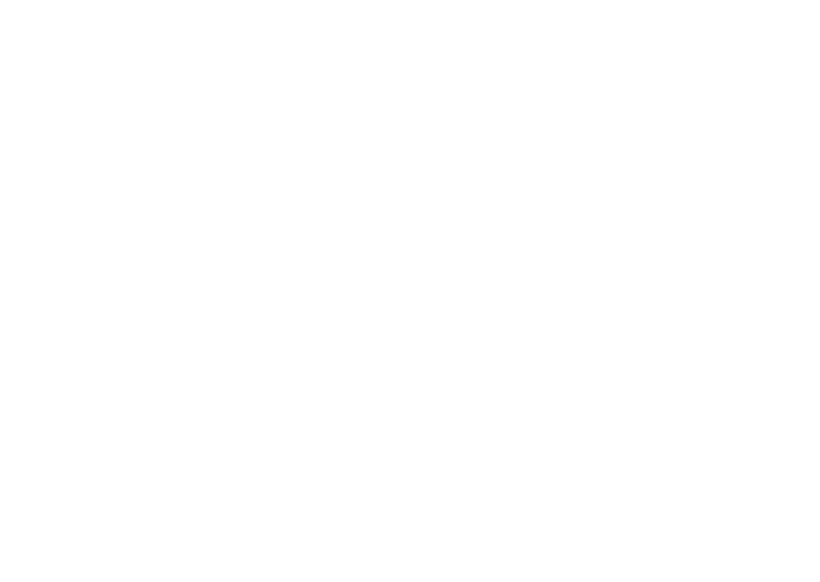
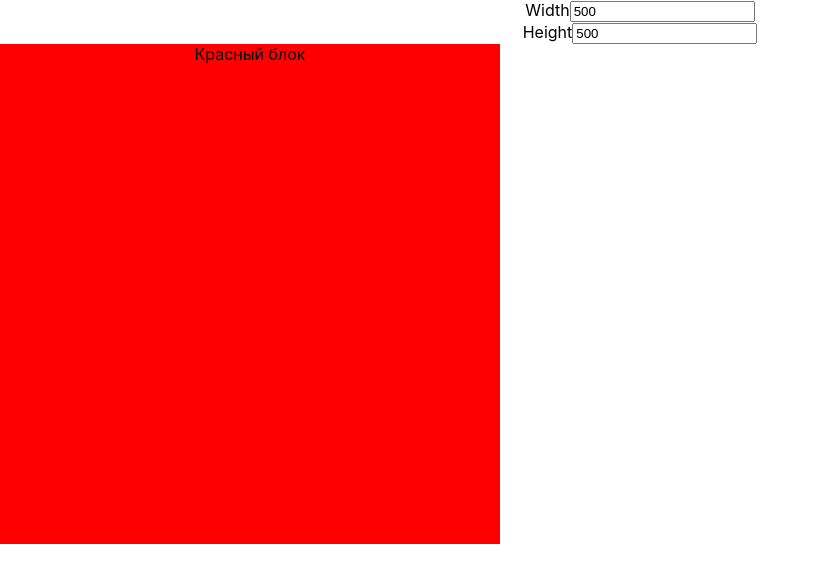
Before and after one commit to Vmagdesyan/PageResizer, a React (Create React App) app: page / in a window 1280 px wide. Shown: the top 582 px of the page, without its empty margins (0-820 px from the left). Built offline with nearby package versions, Linux system fonts and the light colour scheme.

Commit message:
Добавляет функционал HOC для изменения размера окна

```diff
--- a/src/App.js
+++ b/src/App.js
@@ -1,10 +1,13 @@
 import React from 'react';
+
+import { RedBlock } from './components/RedBlock';
 
 import './App.css';
 
 function App() {
   return (
     <div className="App">
+      <RedBlock/>
     </div>
   );
 }
--- /dev/null
+++ b/src/HOC/PageResizer/index.jsx
@@ -0,0 +1,22 @@
+import React from 'react';
+
+import { PageResizer } from '../../components/PageResizer';
+
+export function withPageResizer(ChildrenComponent){
+  return class extends React.Component {
+    onChildrenRender = (height, width) => (
+      <ChildrenComponent
+        height={height}
+        width={width}
+      />
+    )
+
+    render() {
+      return (
+        <PageResizer
+          childrenRender={this.onChildrenRender}
+        />
+      );
+    }
+  }
+}
--- /dev/null
+++ b/src/components/PageResizer/index.jsx
@@ -0,0 +1,51 @@
+import React from 'react';
+import PropTypes from 'prop-types';
+
+export class PageResizer extends React.Component {
+  constructor(props) {
+    super(props);
+
+    this.state = {
+      width: 500,
+      height: 500,
+    };
+  }
+
+  onChangeHeight = (event) => this.setState({ height: Number(event.target.value) });
+
+  onChangeWidth = (event) => this.setState({ width: Number(event.target.value) });
+
+  render() {
+    const { childrenRender } = this.props;
+    const {
+      height,
+      width,
+    } = this.state;
+
+    return (
+      <div>
+        <div>
+          <div>
+            Width
+            <input
+              onChange={this.onChangeWidth}
+              value={width}
+            />
+            <div>
+              Height
+            <input
+                onChange={this.onChangeHeight}
+                value={height}
+              />
+            </div>
+          </div>
+        </div>
+        {childrenRender(height, width)}
+      </div>
+    )
+  }
+}
+
+PageResizer.propTypes = {
+  childrenRender: PropTypes.func.isRequired,
+}
--- /dev/null
+++ b/src/components/RedBlock/index.jsx
@@ -0,0 +1,29 @@
+import React from 'react';
+
+import PropTypes from 'prop-types';
+
+import { withPageResizer } from '../../HOC/PageResizer';
+
+class _RedBlock extends React.Component {
+  render() {
+    const { height, width } = this.props;
+    const rootStyle = {
+      height,
+      width,
+      backgroundColor: 'red',
+    };
+
+    return (
+      <div style={rootStyle}>
+        Красный блок
+      </div>
+    )
+  }
+}
+
+_RedBlock.propTypes = {
+  height: PropTypes.number.isRequired,
+  width: PropTypes.number.isRequired,
+};
+
+export const RedBlock = withPageResizer(_RedBlock);
```
